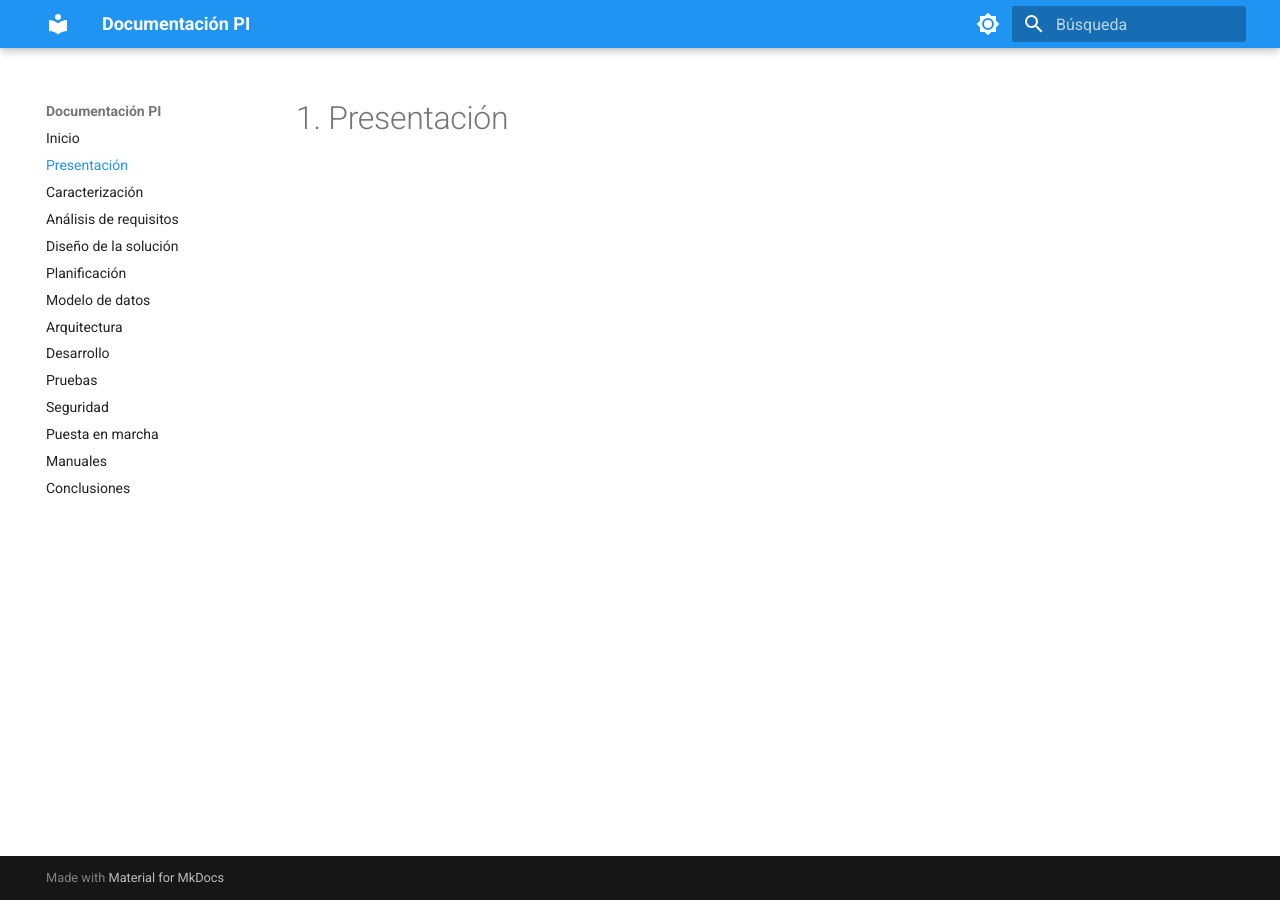
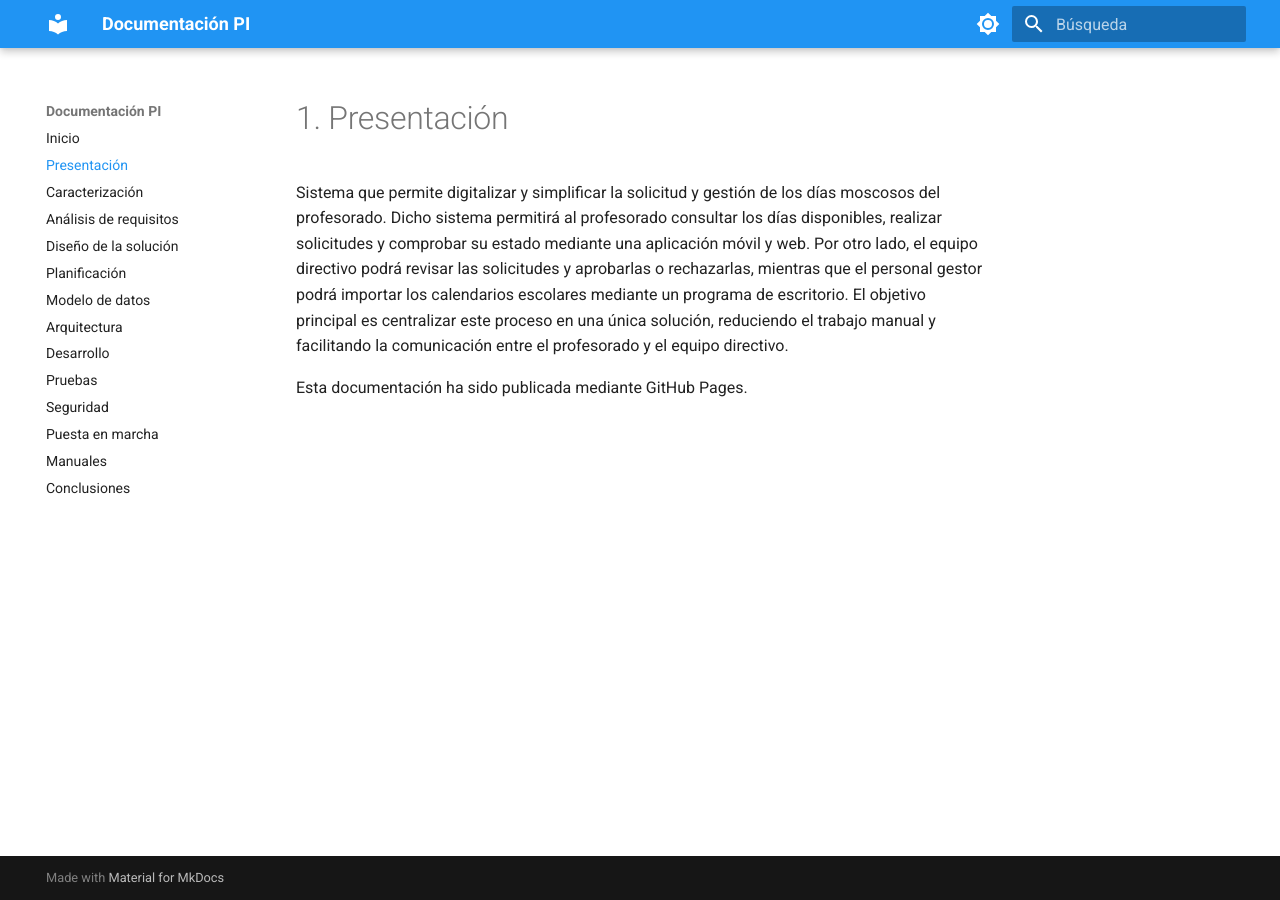
Before and after one commit to ian-ani/documentacion-pi, an MkDocs documentation site: the page built from docs/01-presentacion.md, in a window 1280 px wide. Built offline with MkDocs 1.6.1 and Material for MkDocs 9.7.7, drawn with Linux system fonts in a browser that asks for light colours.

Commit message:
Actualizar la presentación

```diff
--- a/docs/01-presentacion.md
+++ b/docs/01-presentacion.md
@@ -1 +1,6 @@
 # 1. Presentación
+
+Sistema que permite digitalizar y simplificar la solicitud y gestión de los días moscosos del profesorado. Dicho sistema permitirá al profesorado consultar los días disponibles, realizar solicitudes y comprobar su estado mediante una aplicación móvil y web. Por otro lado, el equipo directivo podrá revisar las solicitudes y aprobarlas o rechazarlas, mientras que el personal gestor podrá importar los calendarios escolares mediante un programa de escritorio.
+El objetivo principal es centralizar este proceso en una única solución, reduciendo el trabajo manual y facilitando la comunicación entre el profesorado y el equipo directivo.
+
+Esta documentación ha sido publicada mediante GitHub Pages.
```
